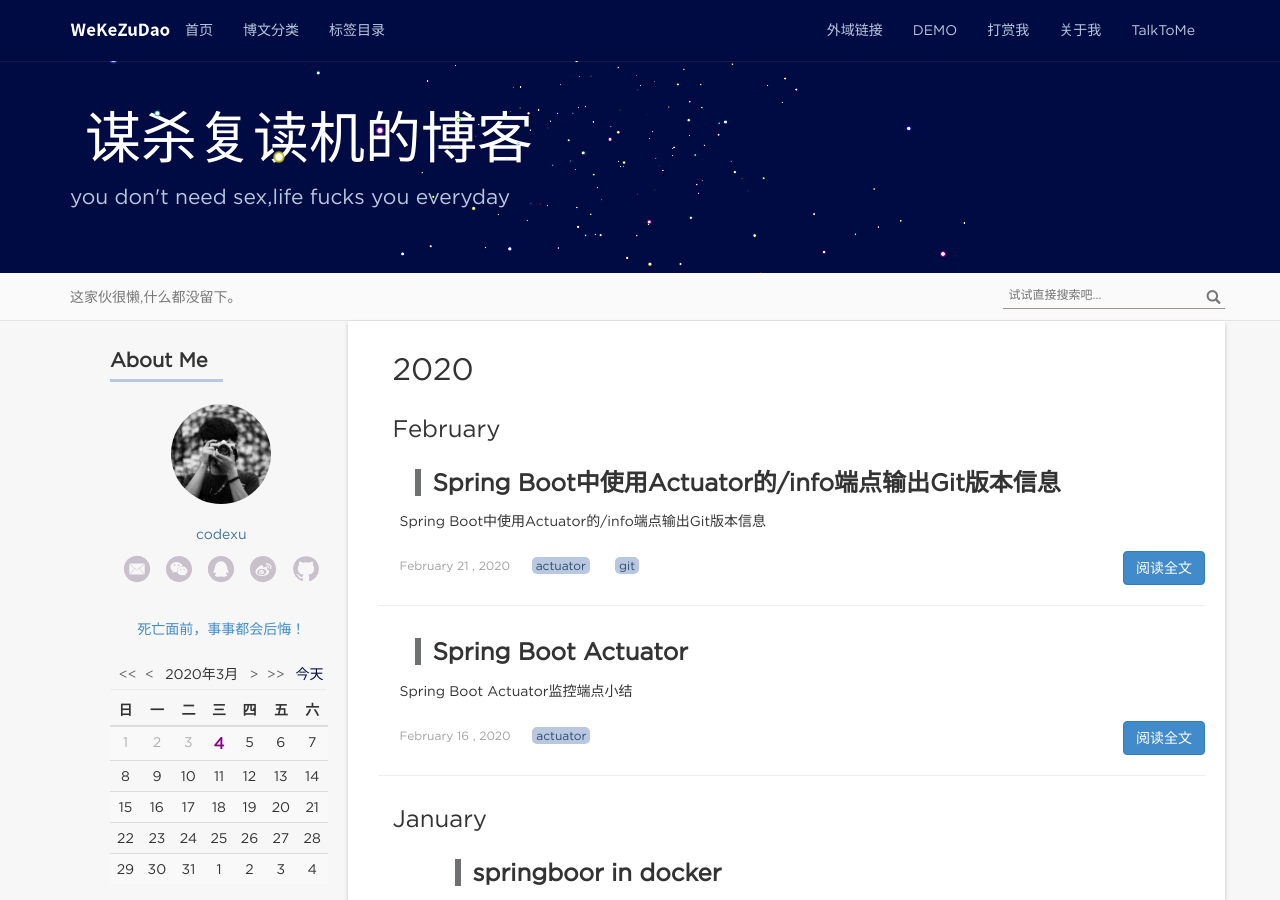
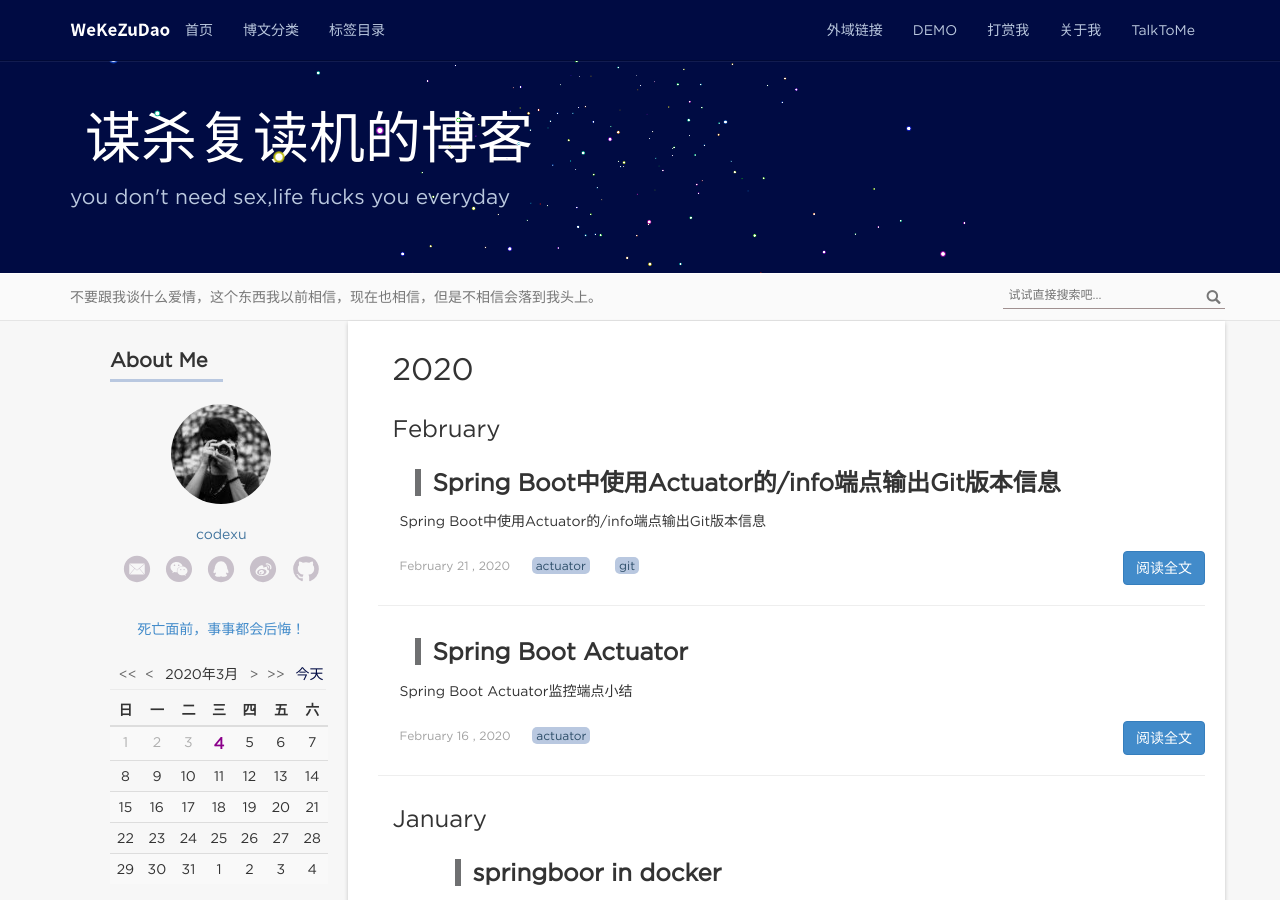
Before and after one commit to wintry/wintry.github.io, a Jekyll site: the page built from index.html, in a window 1280 px wide and 900 px high. Built offline with Jekyll 4.4.1, drawn with Linux system fonts in a browser that asks for light colours; nearby versions of some CDN libraries; the list of posts is cut into pages by our own code; comment, search, counter and statistics services are not loaded.

Commit message:
update config

```diff
--- a/_config.yml
+++ b/_config.yml
@@ -9,7 +9,7 @@ baseurl: ""  #根目录
 description: you don't need sex,life fucks you everyday
 motto: 搞it的,未来大概修(jian)电(la)脑(ji)。
 #motto: 如果生活欺骗了你，不要悲伤，不要哭泣。
-banner: 这家伙很懒,什么都没留下。
+banner: 不要跟我谈什么爱情，这个东西我以前相信，现在也相信，但是不相信会落到我头上。
 #permalink: /:categories/:year/:month/:day/:title/
 permalink: /:year/:month/:day/:title/
 excerpt_separator:  '<!-- more -->' #文章摘要
```
